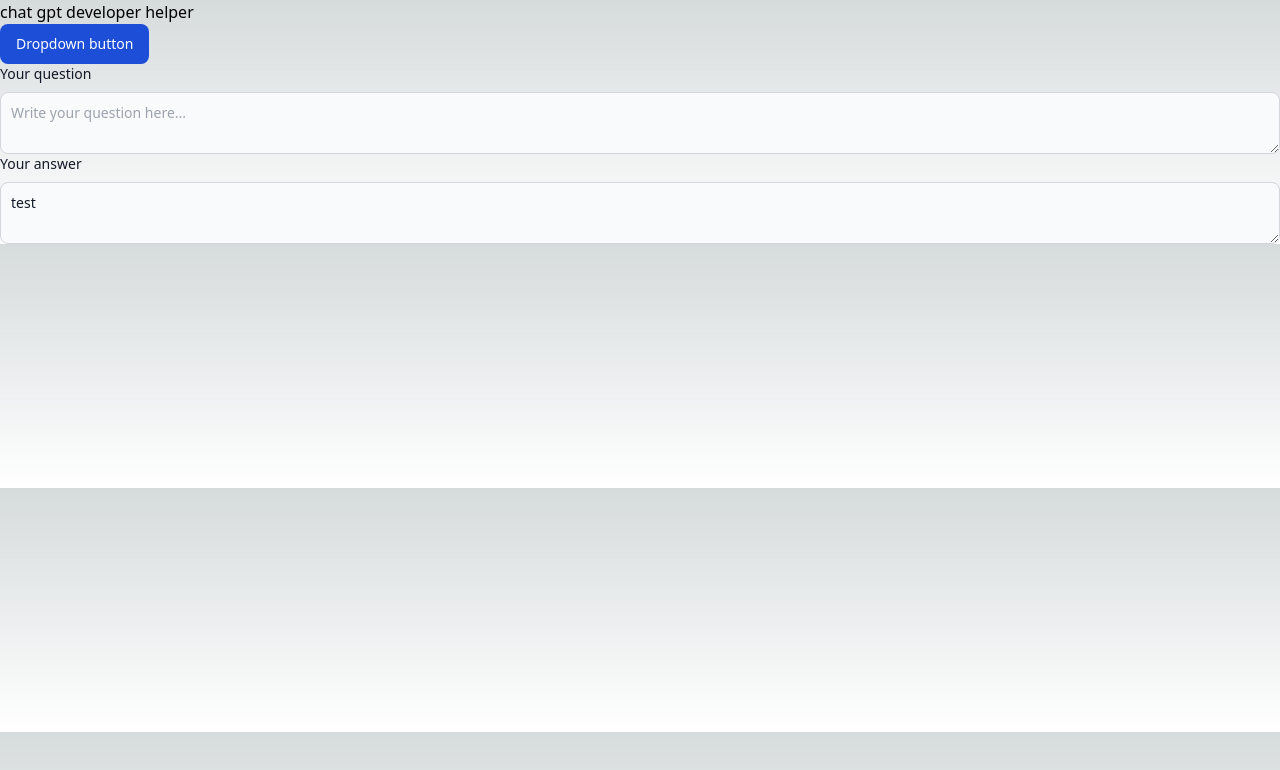
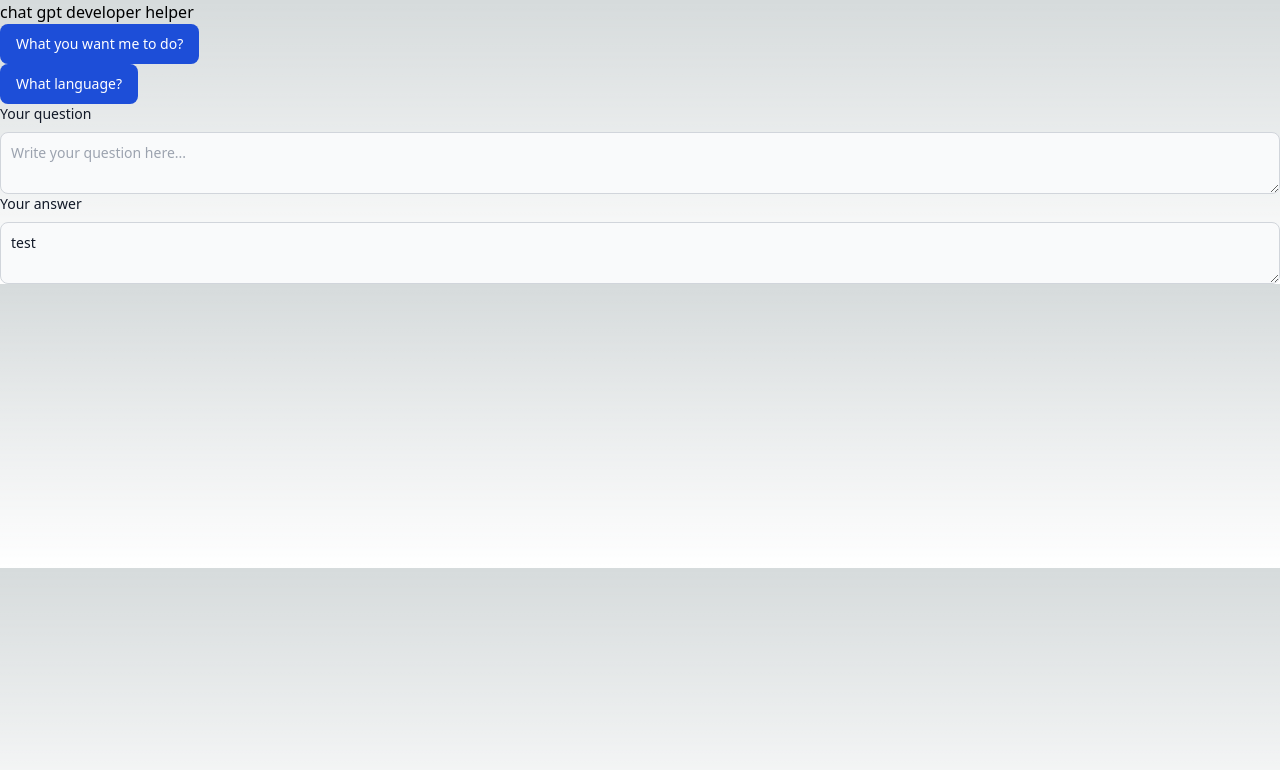
Before and after one commit to krealal/chatgpt-developer-helper, a Next.js app: page / in a window 1280 px wide. Shown: the top 770 px of the page. Built offline with nearby package versions, Linux system fonts and the light colour scheme.

Commit message:
ref/ change dropdown component to be more generic

```diff
--- a/src/components/dropdown.tsx
+++ b/src/components/dropdown.tsx
@@ -1,6 +1,13 @@
 import { useRef, useState, useEffect } from 'react'
 
-export default function Dropdown() {
+type DropdownProps = {
+  title: string
+  items: {
+    label: string
+  }[]
+}
+
+export default function Dropdown(props: DropdownProps) {
   const dropdownRef = useRef<HTMLDivElement>(null)
   const [isActive, setIsActive] = useState(false)
 
@@ -30,7 +37,7 @@
         type='button'
         onClick={toggleDropdown}
       >
-        Dropdown button
+        {props.title}
       </button>
 
       <div
@@ -44,38 +51,16 @@
           className='py-2 text-sm text-gray-700 dark:text-gray-200'
           aria-labelledby='dropdownDefaultButton'
         >
-          <li>
-            <a
-              href='http://localhost:3000'
-              className='block px-4 py-2 hover:bg-gray-100 dark:hover:bg-gray-600 dark:hover:text-white'
-            >
-              Dashboard
-            </a>
-          </li>
-          <li>
-            <a
-              href='http://localhost:3000'
-              className='block px-4 py-2 hover:bg-gray-100 dark:hover:bg-gray-600 dark:hover:text-white'
-            >
-              Settings
-            </a>
-          </li>
-          <li>
-            <a
-              href='http://localhost:3000'
-              className='block px-4 py-2 hover:bg-gray-100 dark:hover:bg-gray-600 dark:hover:text-white'
-            >
-              Earnings
-            </a>
-          </li>
-          <li>
-            <a
-              href='http://localhost:3000'
-              className='block px-4 py-2 hover:bg-gray-100 dark:hover:bg-gray-600 dark:hover:text-white'
-            >
-              Sign out
-            </a>
-          </li>
+          {props.items.map((item, index) => (
+            <li key={index}>
+              <a
+                href={item.href}
+                className='block px-4 py-2 hover:bg-gray-100 dark:hover:bg-gray-600 dark:hover:text-white'
+              >
+                {item.label}
+              </a>
+            </li>
+          ))}
         </ul>
       </div>
     </div>
--- a/src/components/helper.tsx
+++ b/src/components/helper.tsx
@@ -6,7 +6,22 @@
   return (
     <main>
       <h1>chat gpt developer helper</h1>
-      <Dropdown />
+      <Dropdown
+        title='What you want me to do? '
+        items={[
+          { label: 'refactor' },
+          { label: 'make me a test' },
+          { label: 'explain me the code' }
+        ]}
+      />
+      <Dropdown
+        title='What language? '
+        items={[
+          { label: 'java' },
+          { label: 'javascript' },
+          { label: 'typescript' }
+        ]}
+      />
       <Question />
       <Answer text='test' />
     </main>
```
